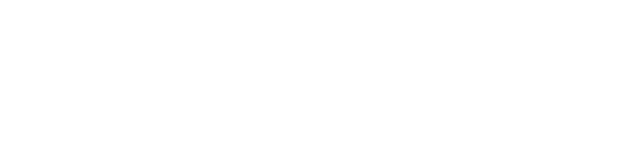
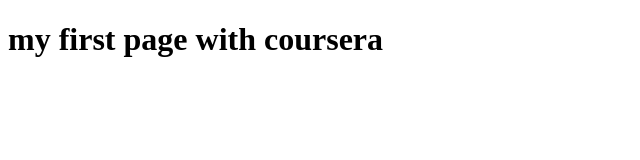
Before and after one commit to master241/coursera-web-course, a plain HTML site: page site/index.html in a window 1280 px wide. Shown: the whole page, without its empty margins (0-640 px from the left). Drawn offline with Linux system fonts and the light colour scheme.

Commit message:
small modification to the site content

```diff
--- a/site/index.html
+++ b/site/index.html
@@ -6,6 +6,6 @@
 	<title></title>
 </head>
 <body>
-
+	<h1>my first page with coursera</h1>
 </body>
 </html>
```
